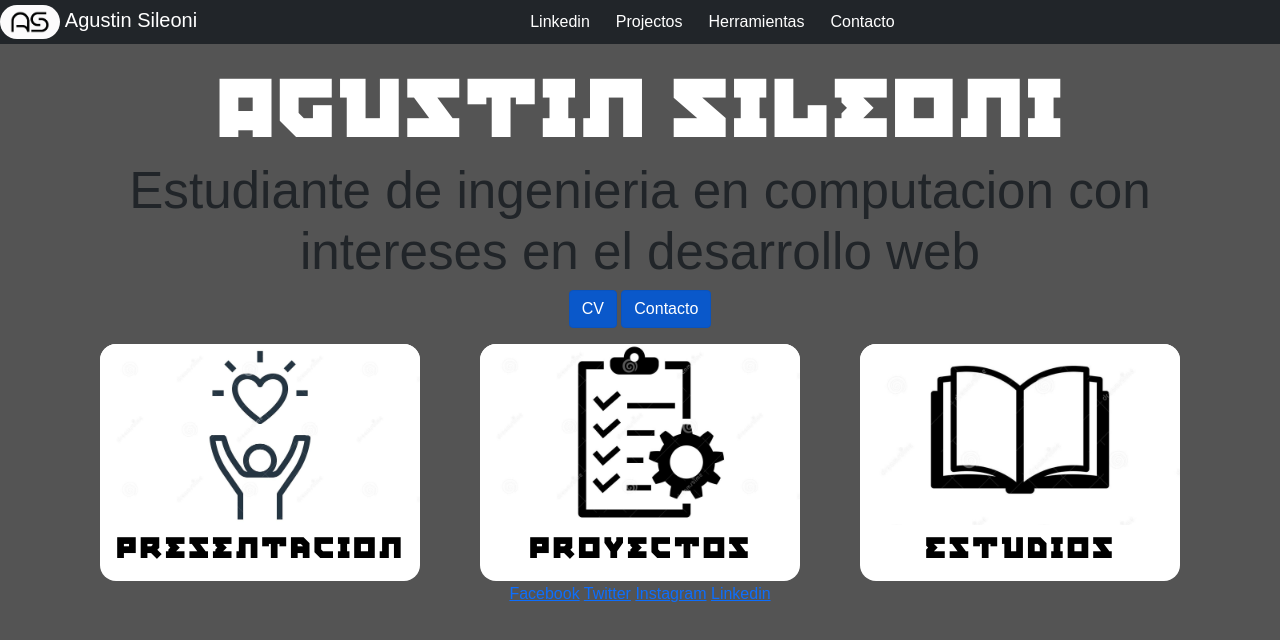
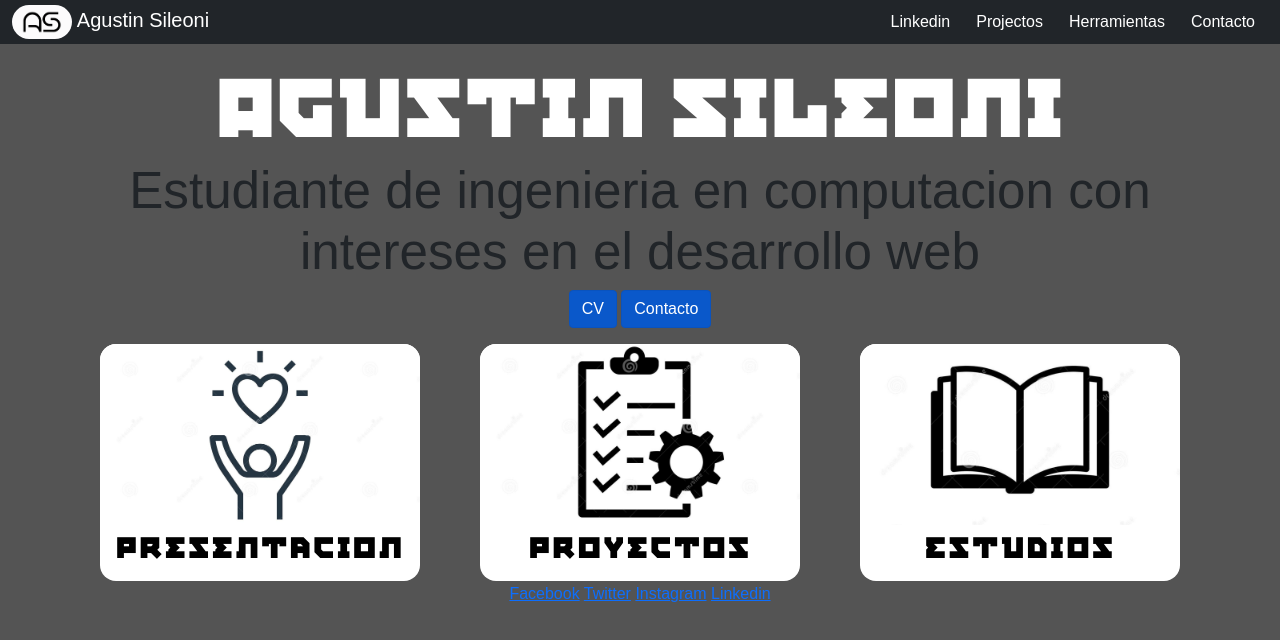
Before and after one commit to AgustinSileoni/portfolio-FrontEnd, a plain HTML site: page index.html in a window 1280 px wide. Drawn offline with nearby package versions, Linux system fonts and the light colour scheme.

Commit message:
Navbar responsive, falta agregar los links correctos

```diff
--- a/index.html
+++ b/index.html
@@ -21,18 +21,19 @@
 
 
     <nav class="navbar navbar-dark bg-dark navbar-expand-md no-space-padding text-center">
+        <div class="container-fluid ">
             <button class="navbar-toggler no-space-padding" data-bs-toggle="collapse" data-bs-target="#navbar">
                     <span class="navbar-toggler-icon"></span>
                 </button>
-            <a class="navbar-brand navbar-me derecha" href="#">
+                <a class="navbar-brand centro" href="#">
                     <img src="/images/logo_original_crop.png"
                     href="#"
-                class="logo d-inline-block align-center"
+                    class="logo d-inline-block "
                     alt="">
                     Agustin Sileoni
                 </a>
-            <div class="navbar-collapse collapse text-center" id="navbar">
-                <ul class="navbar-nav text-center">
+                <div class="navbar-collapse collapse justify-content-end " id="navbar">
+                    <ul class="navbar-nav">
                     <li class="nav-item active">
                         <button type="button"
                         class="btn links"
@@ -59,50 +60,8 @@
                     </li>
                     </ul>
                 </div>
-    </nav>
-
-    <!--
-    <nav class="navbar navbar-expand-lg navbar-dark bg-dark navbar-me">
-        <div class="container-fluid navbar-me ">
-            <button class="navbar-toggler" data-bs-toggle="collapse" data-bs-target="#navbar">
-                <span class="navbar-toggler-icon"></span>
-            </button>
-            <a class="navbar-brand navbar-me" href="#">
-                <img src="/images/logo_original_crop.png"
-                 href="#"
-                 class="logo d-inline-block align-center"
-                 alt="">
-                Agustin Sileoni
-            </a>
-            <ul class="navbar-nav ">
-                <li class="nav-item active">
-                    <button type="button"
-                    class="btn links "
-                    href="#">
-                    Linkedin</button>
-                </li>
-                <li class="nav-item dropdown">
-                    <button type="button"
-                    class="btn links "
-                    href="#">
-                    Projectos</button>
-                </li>
-                <li class="nav-item">
-                    <button type="button"
-                    class="btn links "
-                    href="#">
-                    Herramientas</button>
-                </li>
-                <li class="nav-item">
-                    <button type="button"
-                    class="btn links "
-                    href="#">
-                    Contacto</button>
-                </li>
-            </ul>
             </div>
     </nav>
--->
 
 
 
--- a/styles.css
+++ b/styles.css
@@ -2,11 +2,11 @@
     border-radius: 2em;
     height: 1.7em;
 }
-.navbar-me{
-  margin-right: 25%;
-}
 .no-space-padding{
   padding: 0!important;
+}
+.centro{
+  margin-right: 30vw;
 }
 .links{
     color: white;
```
Lines whose indentation alone changed are shown as unchanged.
